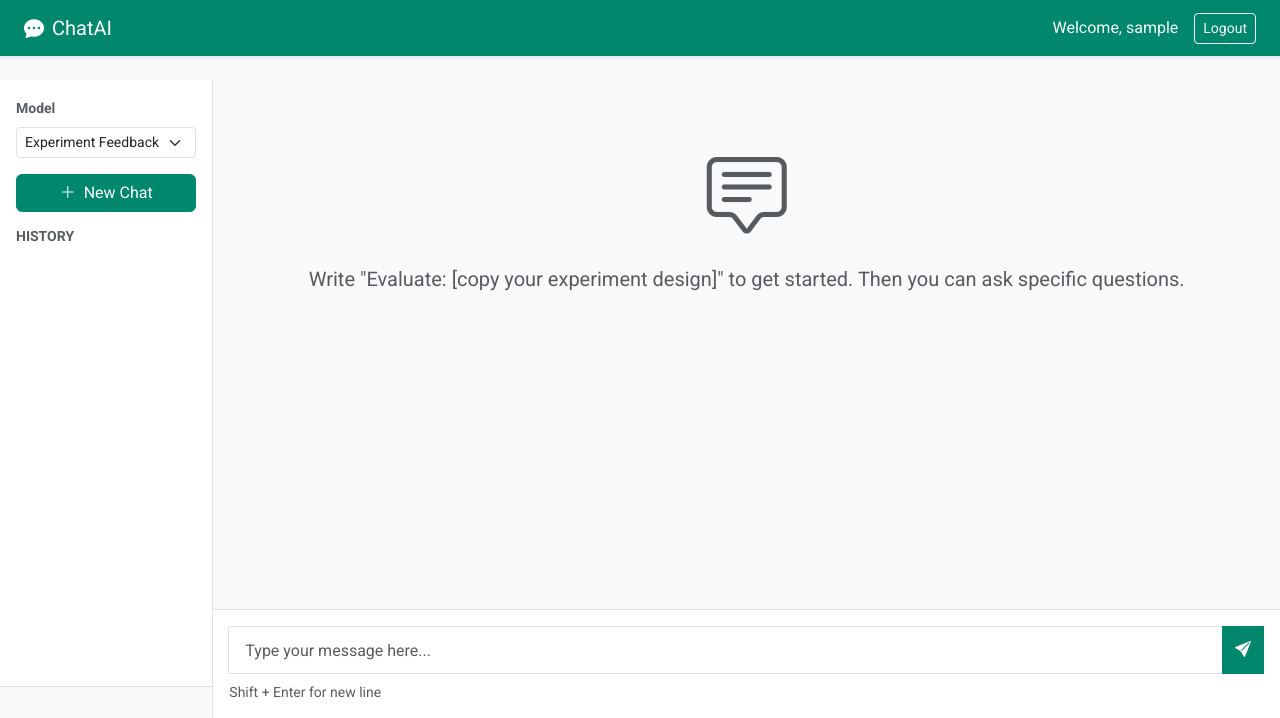
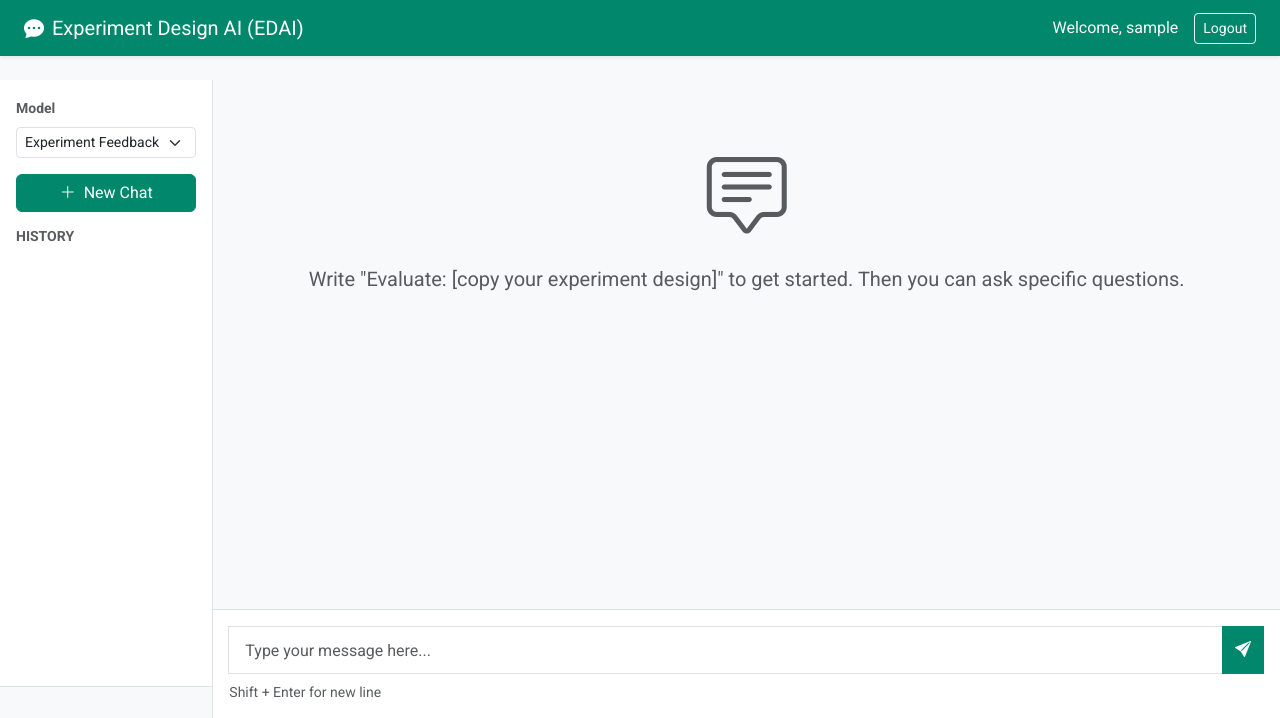
Before and after one commit to adpaoj/Feedback-Chat-Agent-for-Experimental-Designs-in-Human-Subject-Research, a Flask app: page / in a window 1280 px wide. Shown: the top 718 px of the page. Run offline with Flask 3, Linux system fonts and the light colour scheme; the visitor is signed in with stand-in values (Sample User, id 1); data that the repository does not hold is empty; some libraries are stand-ins or nearby versions.

Commit message:
ui change title

```diff
--- a/app/templates/base.html
+++ b/app/templates/base.html
@@ -33,7 +33,7 @@
     <nav class="navbar navbar-expand-lg navbar-dark bg-dark shadow-sm">
         <div class="container-fluid px-4">
             <a class="navbar-brand" href="{{ url_for('main.index') }}">
-                <i class="bi bi-chat-dots-fill me-2"></i>ChatAI
+                <i class="bi bi-chat-dots-fill me-2"></i>Experiment Design AI (EDAI)
             </a>
             <button class="navbar-toggler" type="button" data-bs-toggle="collapse" data-bs-target="#navbarNav"
                     aria-controls="navbarNav" aria-expanded="false" aria-label="Toggle navigation">
```
